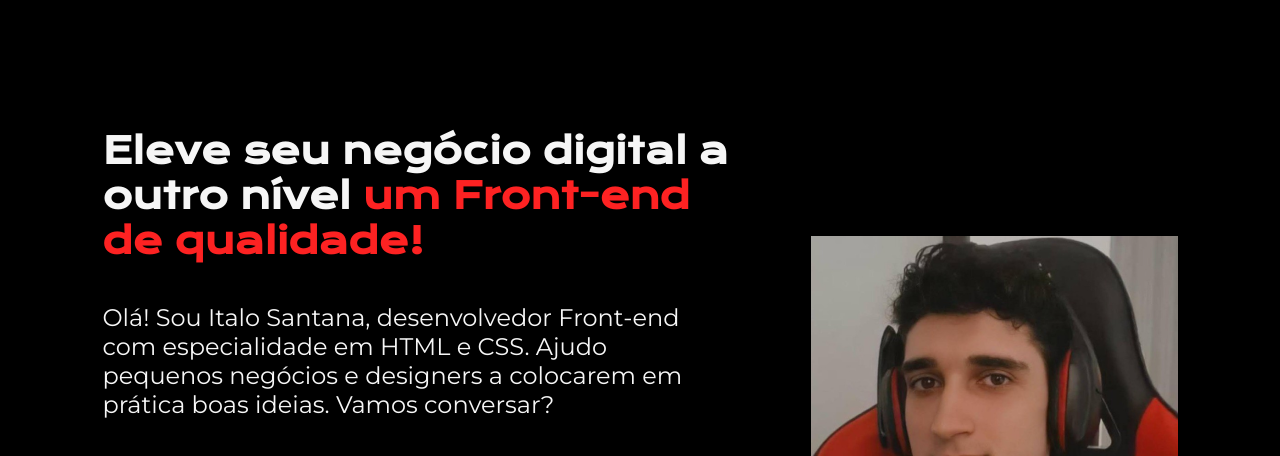
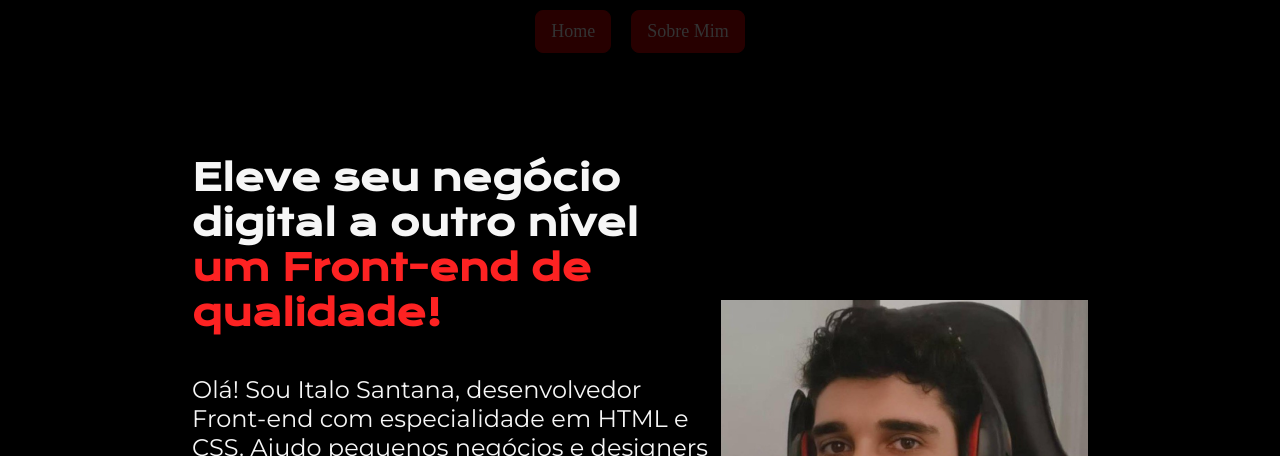
Before and after one commit to ItaloSSantana/Aula-HTML-Curso-ONE, a plain HTML site: page index.html in a window 1280 px wide. Shown: the top 456 px of the page. Drawn offline with nearby package versions, Linux system fonts and the light colour scheme.

Commit message:
header adicionado

```diff
--- a/index.html
+++ b/index.html
@@ -10,7 +10,12 @@
 </head>
 
 <body>
-    <header> </header>
+    <header class="cabecalho">
+        <nav class="cabecalho__menu">
+            <a class="cabecalho__menu__link">Home</a>
+            <a class="cabecalho__menu__link">Sobre Mim</a>
+        </nav>
+    </header>
     <main class="apresentacao">
         <section class="apresentacao__conteudo">
             <h1 class="apresentacao__conteudo__titulo"> Eleve seu negócio digital a outro nível <strong
--- a/styles.css
+++ b/styles.css
@@ -16,7 +16,7 @@ body {
 }
 
 .apresentacao {
-    margin: 10% 8%;
+    padding: 8% 15%;
     display: flex;
     align-items: center;
     justify-content: space-between;
@@ -86,3 +86,25 @@ body {
     font-size: 24px;
     font-weight: 400;
 }
+
+.cabecalho__menu__link {
+    font-size: 18px;
+    color: #333;
+    margin: 0 10px;
+    padding: 10px 15px;
+    text-decoration: none;
+    background-color: #270000;
+    border: 1px solid #270000;
+    border-radius: 8px;
+}
+
+.cabecalho__menu__link:hover {
+    color: #fd2222;
+}
+
+.cabecalho__menu {
+    margin-top: 10px;
+    display: flex;
+    justify-content: center;
+    align-items: center;
+}
```
